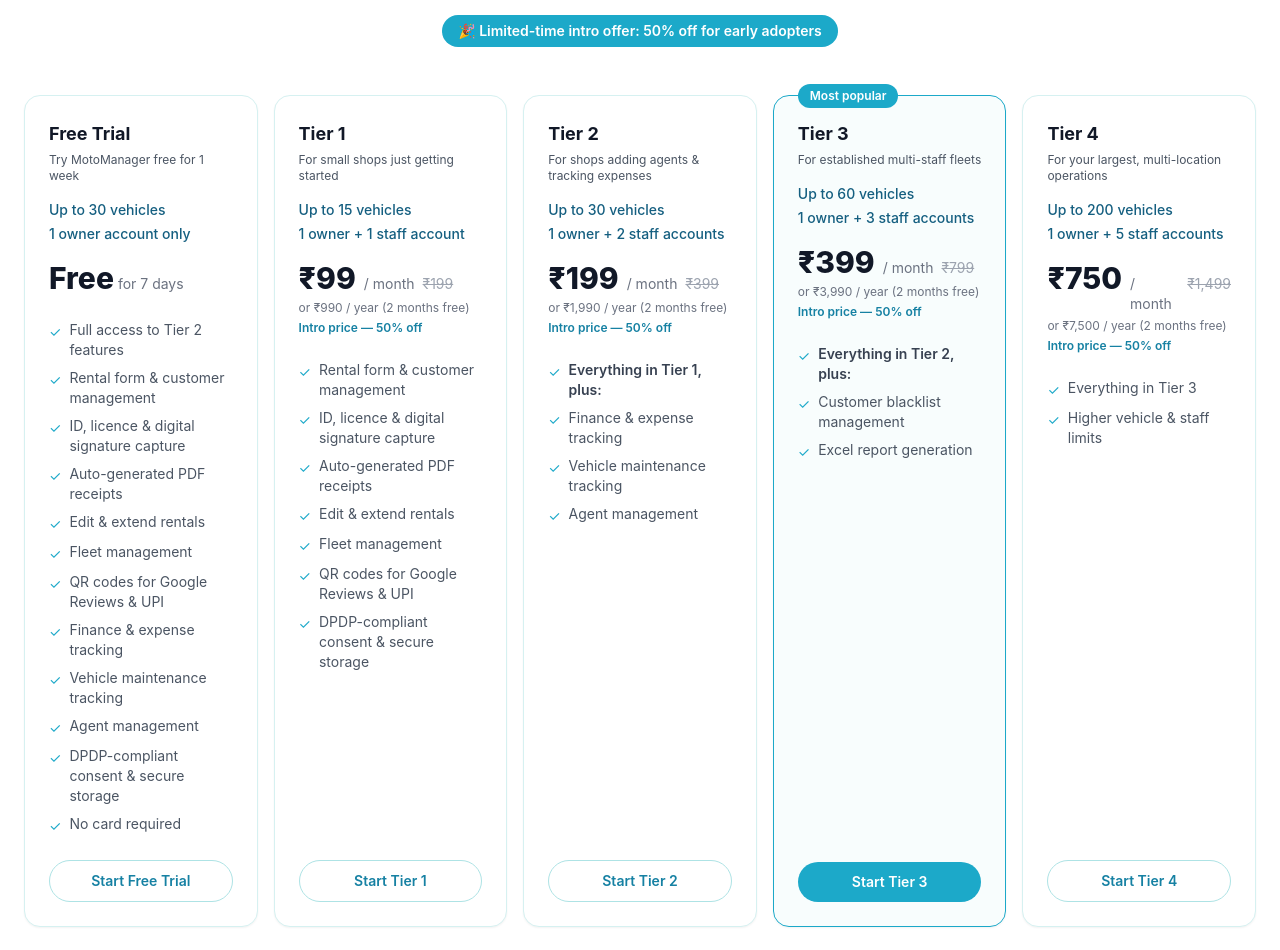
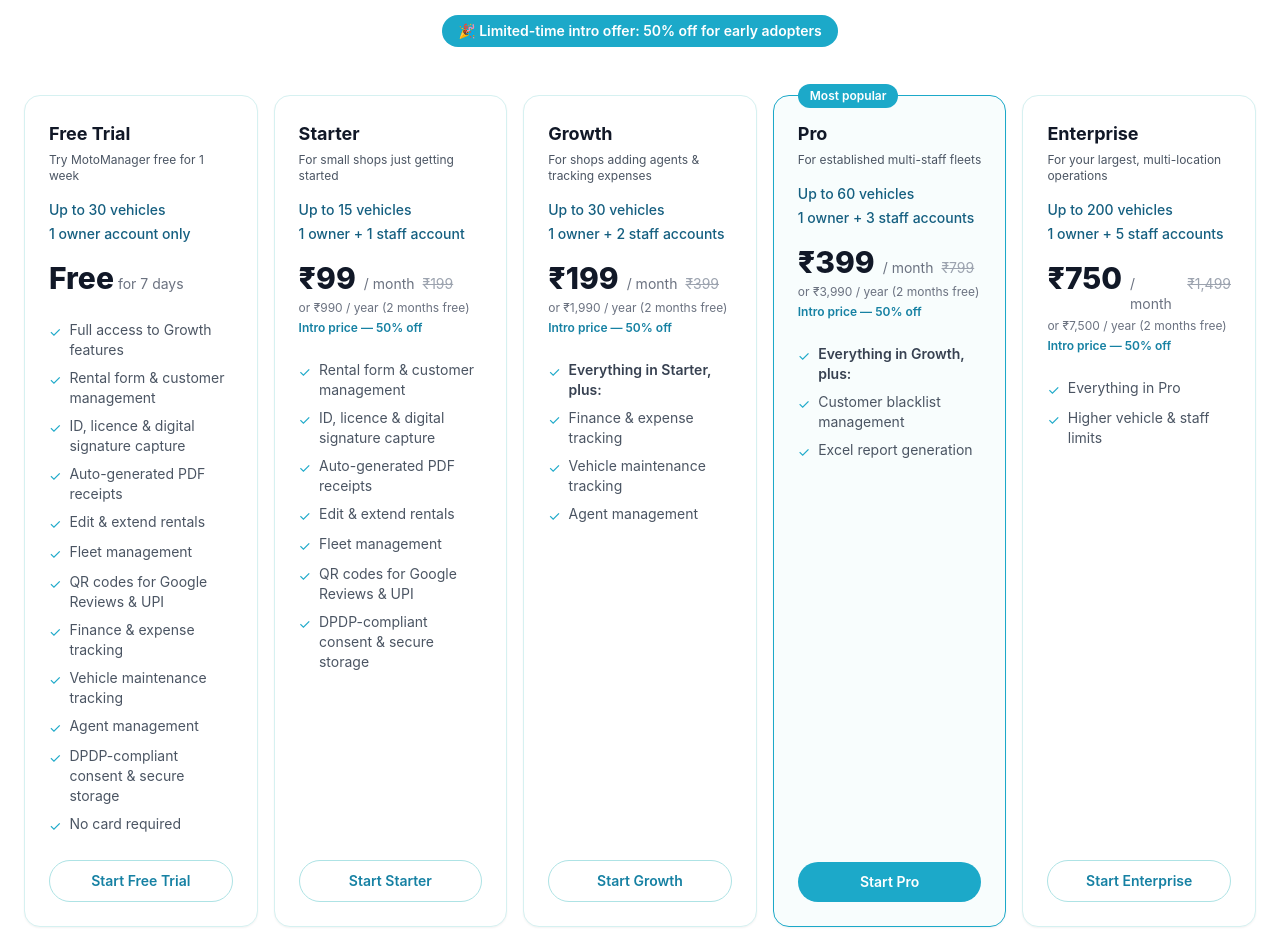
Before and after one commit to travelbeyondhimalayas-ai/motomanager-website, a Next.js app: page /pricing in a window 1280 px wide. Shown: the part 222-1172 px from the top of the page. Built offline with nearby package versions, Linux system fonts and the light colour scheme.

Commit message:
Rename tiers to Starter/Growth/Pro/Enterprise

```diff
--- a/src/app/pricing/page.tsx
+++ b/src/app/pricing/page.tsx
@@ -12,7 +12,7 @@
     tagline: "Try MotoManager free for 1 week",
     isTrial: true,
     features: [
-      "Full access to Tier 2 features",
+      "Full access to Growth features",
       "Rental form & customer management",
       "ID, licence & digital signature capture",
       "Auto-generated PDF receipts",
@@ -28,7 +28,7 @@
     cta: "Start Free Trial",
   },
   {
-    name: "Tier 1",
+    name: "Starter",
     vehicles: "Up to 15 vehicles",
     staff: "1 owner + 1 staff account",
     monthly: 199,
@@ -43,25 +43,25 @@
       "QR codes for Google Reviews & UPI",
       "DPDP-compliant consent & secure storage",
     ],
-    cta: "Start Tier 1",
+    cta: "Start Starter",
   },
   {
-    name: "Tier 2",
+    name: "Growth",
     vehicles: "Up to 30 vehicles",
     staff: "1 owner + 2 staff accounts",
     monthly: 399,
     introMonthly: 199,
     tagline: "For shops adding agents & tracking expenses",
     features: [
-      "Everything in Tier 1, plus:",
+      "Everything in Starter, plus:",
       "Finance & expense tracking",
       "Vehicle maintenance tracking",
       "Agent management",
     ],
-    cta: "Start Tier 2",
+    cta: "Start Growth",
   },
   {
-    name: "Tier 3",
+    name: "Pro",
     vehicles: "Up to 60 vehicles",
     staff: "1 owner + 3 staff accounts",
     monthly: 799,
@@ -69,24 +69,24 @@
     tagline: "For established multi-staff fleets",
     highlighted: true,
     features: [
-      "Everything in Tier 2, plus:",
+      "Everything in Growth, plus:",
       "Customer blacklist management",
       "Excel report generation",
     ],
-    cta: "Start Tier 3",
+    cta: "Start Pro",
   },
   {
-    name: "Tier 4",
+    name: "Enterprise",
     vehicles: "Up to 200 vehicles",
     staff: "1 owner + 5 staff accounts",
     monthly: 1499,
     introMonthly: 750,
     tagline: "For your largest, multi-location operations",
     features: [
-      "Everything in Tier 3",
+      "Everything in Pro",
       "Higher vehicle & staff limits",
     ],
-    cta: "Start Tier 4",
+    cta: "Start Enterprise",
   },
 ];
 
```
